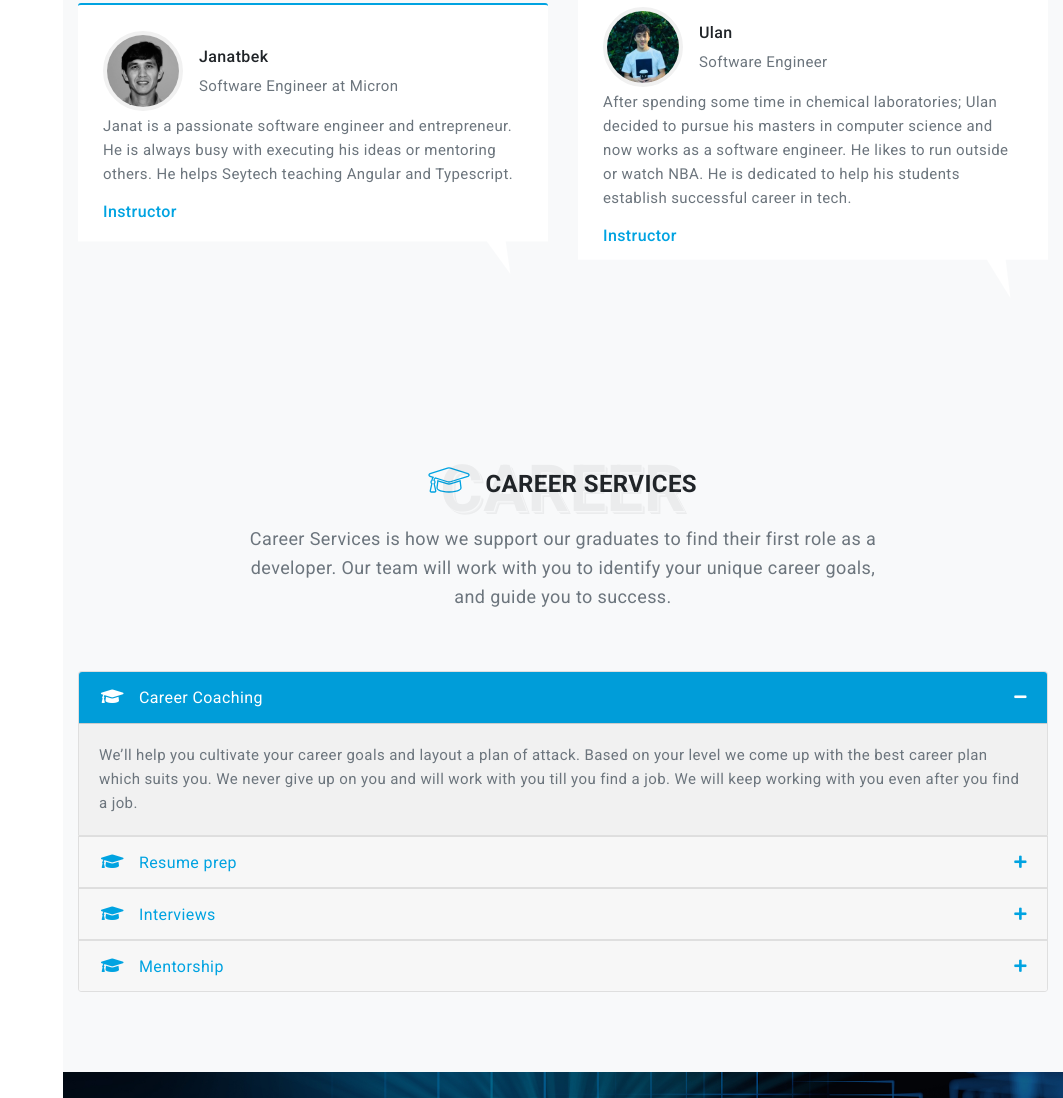
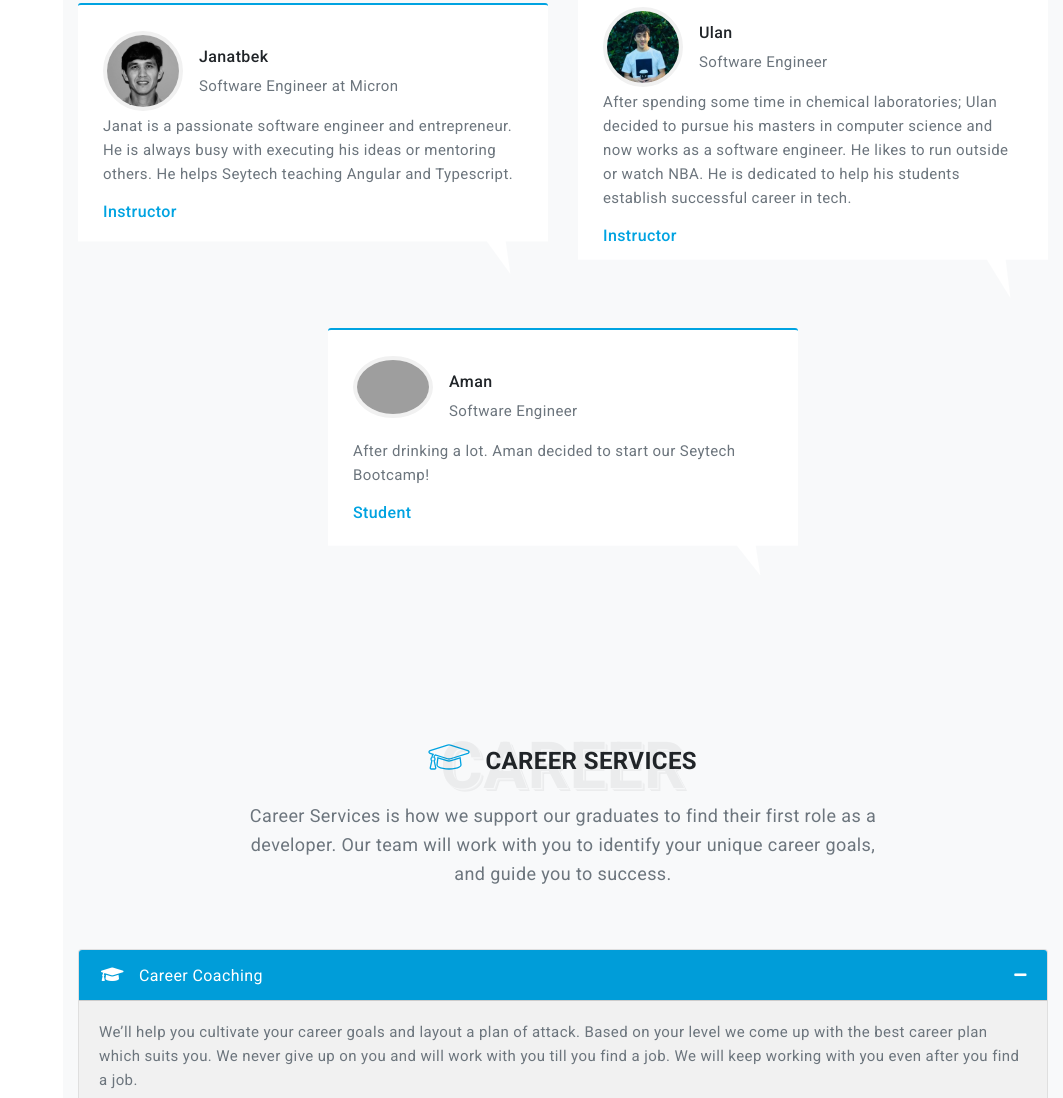
Before and after one commit to maratgaip/seytech-dashboard, a plain HTML site: page index.html in a window 1280 px wide. Shown: the part 4072-5170 px from the top of the page, without its empty margins (217-1280 px from the left). Drawn offline with Linux system fonts and the light colour scheme; grey boxes are pictures that could not be loaded.

Commit message:
new student addded

```diff
--- a/index.html
+++ b/index.html
@@ -560,6 +560,29 @@
                             		                        </div>
                             		                    </div>
 						</div>
+						<div class="col-md-6">
+							<div class="item">
+                            		                        <div class="testi-content">
+                            		                            <div class="testi-box mt-30">
+                            		                            	<div class="">
+                            			                                <div class="float-left mr-3">
+                            			                                    <div class="client-img">
+                            			                                        <img src="https://encrypted-tbn0.gstatic.com/images?q=tbn%3AANd9GcQDYP5ymy9xJvsB0JmmWjKNHH6ISj94ee3nAsahO6LJ9UPvylYW" alt="" class="img-fluid rounded-circle">
+                            			                                    </div>
+                            			                                </div>
+                            			                                <div class="clients-name text-left pt-3">
+                            			                                    <h6 class="position-relative">Aman</h6>
+                            			                                    <p class="text-muted">Software Engineer</p>
+                            			                                </div>
+                            			                            </div>
+                            		                                <p class="text-muted">
+                            		                                    After drinking a lot. Aman decided to start our Seytech Bootcamp!
+                            		                                </p>
+                            		                                <h4>Student</h4>
+                            		                            </div>
+                            		                        </div>
+                            		                    </div>
+						</div>
 
 
 
```
Also changed, not shown: images/users/aman.jpg (added).
